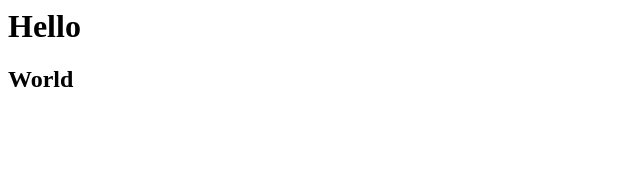
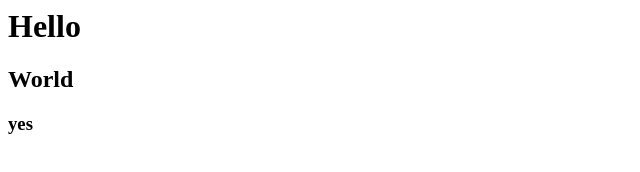
Before and after one commit to mohammedtalo/demo2, a plain HTML site: page index.html in a window 1280 px wide. Shown: the full height of the page, 0-640 px from the left. Drawn offline with Linux system fonts and the light colour scheme.

Commit message:
New changes

```diff
--- a/index.html
+++ b/index.html
@@ -1,2 +1,3 @@
 <h1>Hello</h1>
 <h2>World</h2>
+<h3>yes</h3>
```
Also changed, not shown: 1 other file.
